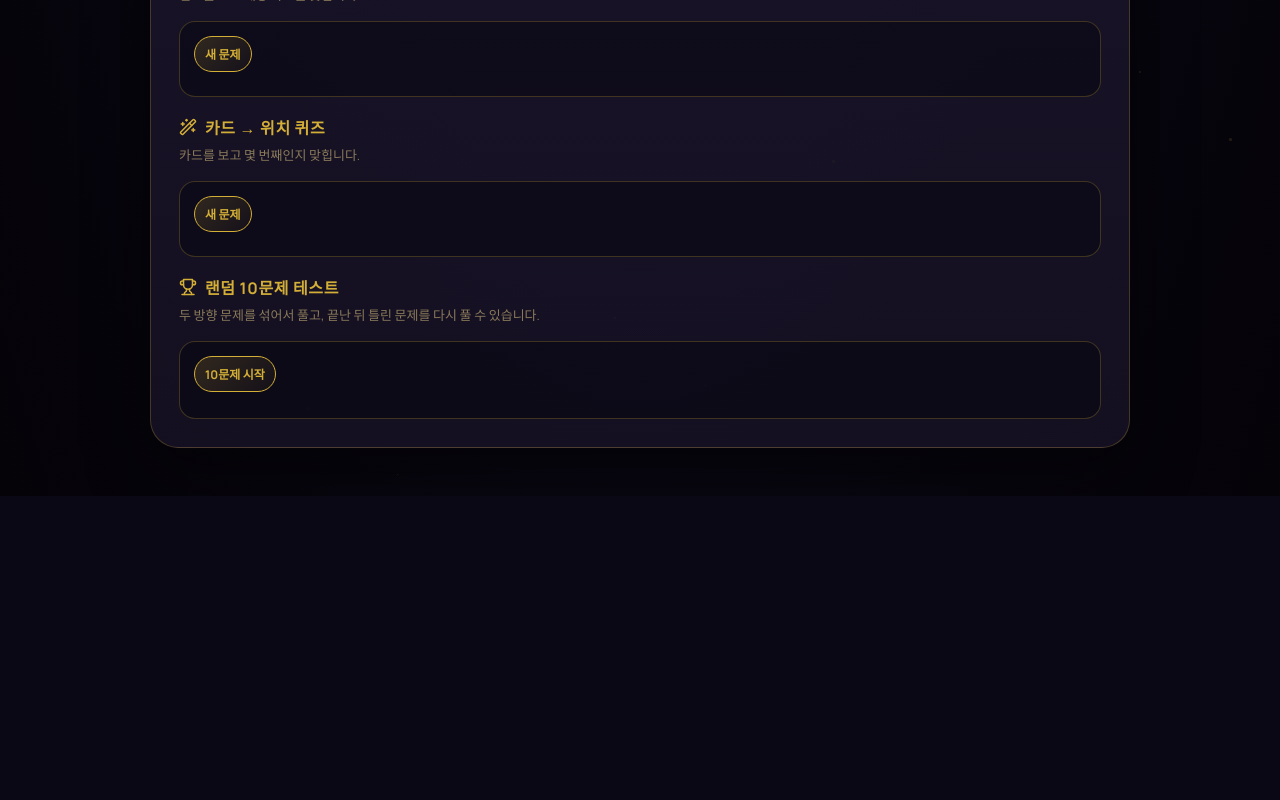
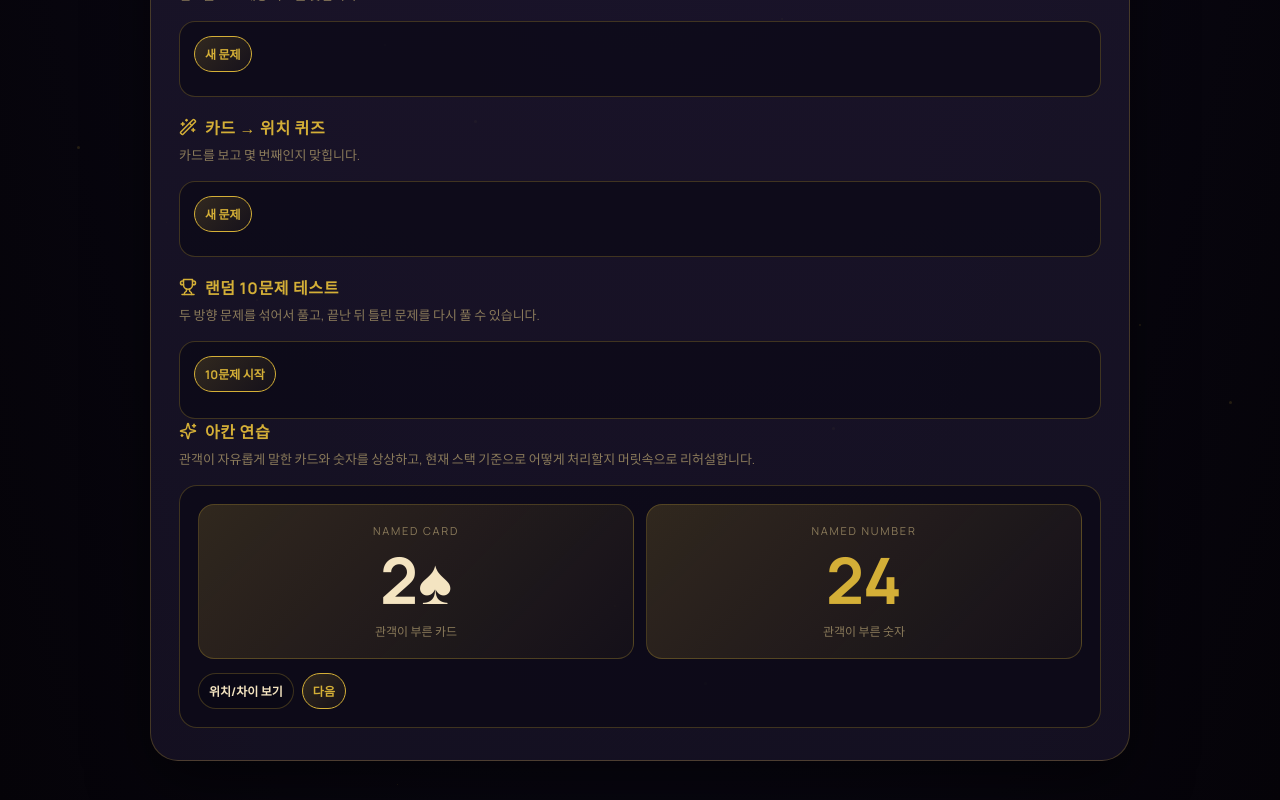
Before and after one commit to bgangmin-hash/magic-practice-ver2, a Next.js app: page /stack in a window 1280 px wide. Shown: the part 1742-2542 px from the top of the page. Before the commit the page ends 2238 px from the top, so only its background shows below. Built offline with nearby package versions, Linux system fonts and the light colour scheme.

Commit message:
Update page.jsx

```diff
--- a/app/stack/page.jsx
+++ b/app/stack/page.jsx
@@ -227,7 +227,7 @@ const MNEMONICA_STACK = [
   '4C', '2H', '7D', '3C', '4H', '6D', 'AS', '5H', '9S', '2S', 'QH', '3D', 'QC',
   '8H', '6S', '5S', '9H', 'KC', '2D', 'JH', '3S', '8S', '6H', '10C', '5D', 'KD',
   '2C', '3H', '8D', '5C', 'KS', 'JD', '8C', '10S', 'KH', 'JC', '7S', '10H', 'AD',
-  '4S', '7H', '4D', 'AC', '9C', 'JS', 'QD', '7C', 'QS', '10D', '6C', 'AH', '9D'
+  '4S', '7H', '4D', 'AC', '9C', 'JS', 'QD', '7C', 'QS', '10D', '6C', 'AH', '9D',
 ];
 
 const normalizeCardInput = (value = '') => {
@@ -335,6 +335,8 @@ const StackTrainer = ({ theme, inputStyle }) => {
   const [testAnswer, setTestAnswer] = useState('');
   const [testResults, setTestResults] = useState(null);
   const [reviewQuestions, setReviewQuestions] = useState([]);
+  const [acanScenario, setAcanScenario] = useState(null);
+  const [showAcanInfo, setShowAcanInfo] = useState(false);
 
   useEffect(() => {
     setStackState(loadJson(STACK_TRAINER_KEY, getDefaultStackState()));
@@ -351,6 +353,34 @@ const StackTrainer = ({ theme, inputStyle }) => {
   const [rangeStart, rangeEnd] = rangeToIndexes(stackState.viewRange);
   const visibleCards = cards.slice(rangeStart, Math.min(rangeEnd, cards.length));
   const currentTestQuestion = testQuestions[testIndex];
+
+  const createAcanScenario = () => {
+    if (!cards.length) return null;
+    const cardIndex = getRandomInt(cards.length);
+    return {
+      card: cards[cardIndex],
+      cardIndex,
+      namedNumber: getRandomInt(52) + 1,
+    };
+  };
+
+  const nextAcanScenario = () => {
+    const next = createAcanScenario();
+    setAcanScenario(next);
+    setShowAcanInfo(false);
+  };
+
+  useEffect(() => {
+    if (cards.length) {
+      setAcanScenario(createAcanScenario());
+      setShowAcanInfo(false);
+    } else {
+      setAcanScenario(null);
+    }
+  }, [stackState.selectedDeck, stackState.customInput, stackState.eightKingsSuitOrder]);
+
+  const acanCurrentPosition = acanScenario ? acanScenario.cardIndex + 1 : null;
+  const acanDifference = acanScenario ? acanScenario.namedNumber - acanCurrentPosition : null;
 
   const updateStats = (correct) => {
     const current = stackState.stats || getDefaultStackState().stats;
@@ -563,6 +593,48 @@ const StackTrainer = ({ theme, inputStyle }) => {
         {cards.length < 52 && stackState.selectedDeck === 'custom' && <p style={{ color: '#ff9b9b', fontSize: 12, lineHeight: 1.5 }}>커스텀 덱은 52장을 입력해야 전체 퀴즈가 정확히 작동합니다.</p>}
       </div>
 
+      <SectionTitle icon={Sparkles} title="아칸 연습" subtitle="관객이 자유롭게 말한 카드와 숫자를 상상하고, 현재 스택 기준으로 어떻게 처리할지 머릿속으로 리허설합니다." />
+      <div style={{ background: theme.inputBg, border: `1px solid ${theme.border}`, borderRadius: 18, padding: 18, marginBottom: 4 }}>
+        {acanScenario ? (
+          <div>
+            <div style={{ display: 'grid', gridTemplateColumns: '1fr 1fr', gap: 12, marginBottom: 14 }}>
+              <div style={{ background: theme.softCard, border: `1px solid ${theme.border}`, borderRadius: 16, padding: '18px 12px', textAlign: 'center' }}>
+                <div style={{ color: theme.sub, fontSize: 11, letterSpacing: '0.16em', textTransform: 'uppercase', marginBottom: 10 }}>Named Card</div>
+                <div style={{ color: cardColor(acanScenario.card, theme), fontSize: 'clamp(38px, 10vw, 64px)', fontWeight: 900, lineHeight: 1 }}>{formatCard(acanScenario.card)}</div>
+                <div style={{ color: theme.sub, fontSize: 12, marginTop: 10 }}>관객이 부른 카드</div>
+              </div>
+              <div style={{ background: theme.softCard, border: `1px solid ${theme.border}`, borderRadius: 16, padding: '18px 12px', textAlign: 'center' }}>
+                <div style={{ color: theme.sub, fontSize: 11, letterSpacing: '0.16em', textTransform: 'uppercase', marginBottom: 10 }}>Named Number</div>
+                <div style={{ color: theme.gold, fontSize: 'clamp(38px, 10vw, 64px)', fontWeight: 900, lineHeight: 1 }}>{acanScenario.namedNumber}</div>
+                <div style={{ color: theme.sub, fontSize: 12, marginTop: 10 }}>관객이 부른 숫자</div>
+              </div>
+            </div>
+
+            {showAcanInfo && (
+              <div style={{ display: 'grid', gridTemplateColumns: '1fr 1fr', gap: 10, marginBottom: 14 }}>
+                <div style={{ border: `1px solid ${theme.border}`, borderRadius: 14, padding: 12, background: theme.softCard }}>
+                  <div style={{ color: theme.sub, fontSize: 11 }}>현재 스택 위치</div>
+                  <div style={{ color: theme.gold, fontWeight: 900, fontSize: 22, marginTop: 4 }}>{acanCurrentPosition}번</div>
+                </div>
+                <div style={{ border: `1px solid ${theme.border}`, borderRadius: 14, padding: 12, background: theme.softCard }}>
+                  <div style={{ color: theme.sub, fontSize: 11 }}>목표 숫자와의 차이</div>
+                  <div style={{ color: theme.gold, fontWeight: 900, fontSize: 22, marginTop: 4 }}>{acanDifference > 0 ? `+${acanDifference}` : acanDifference}</div>
+                </div>
+              </div>
+            )}
+
+            <div style={{ display: 'flex', gap: 8, flexWrap: 'wrap' }}>
+              <button onClick={() => setShowAcanInfo(!showAcanInfo)} style={smallButtonStyle(showAcanInfo)}>{showAcanInfo ? '위치/차이 숨기기' : '위치/차이 보기'}</button>
+              <button onClick={nextAcanScenario} style={smallButtonStyle(true)}>다음</button>
+            </div>
+          </div>
+        ) : (
+          <div style={{ color: theme.sub, lineHeight: 1.55 }}>
+            선택한 덱에 카드가 없습니다. 커스텀 덱을 사용하는 경우 카드를 먼저 입력해 주세요.
+          </div>
+        )}
+      </div>
+
     </div>
   );
 };
@@ -651,7 +723,7 @@ export default function StackTrainerPage() {
           </div>
           <h1 style={{ margin: 0, fontFamily: "'Cinzel', serif", fontSize: 'clamp(30px, 6vw, 52px)', lineHeight: 1.08 }}>Stack Trainer</h1>
           <p style={{ margin: '12px auto 0', maxWidth: 620, color: theme.sub, lineHeight: 1.65, fontSize: 14 }}>
-            네모니카, 8 Kings, 커스텀 스택을 넓은 화면에서 낱말카드·전체 순서·랜덤 테스트로 연습합니다.
+            네모니카, 8 Kings, 커스텀 스택을 넓은 화면에서 낱말카드·전체 순서·랜덤 테스트·아칸 연습으로 훈련합니다.
           </p>
         </div>
 
```
